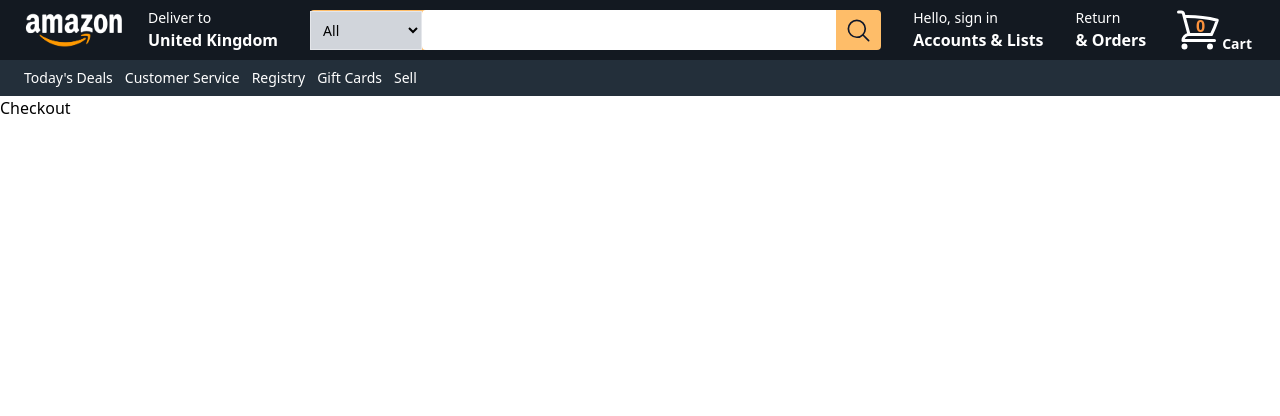
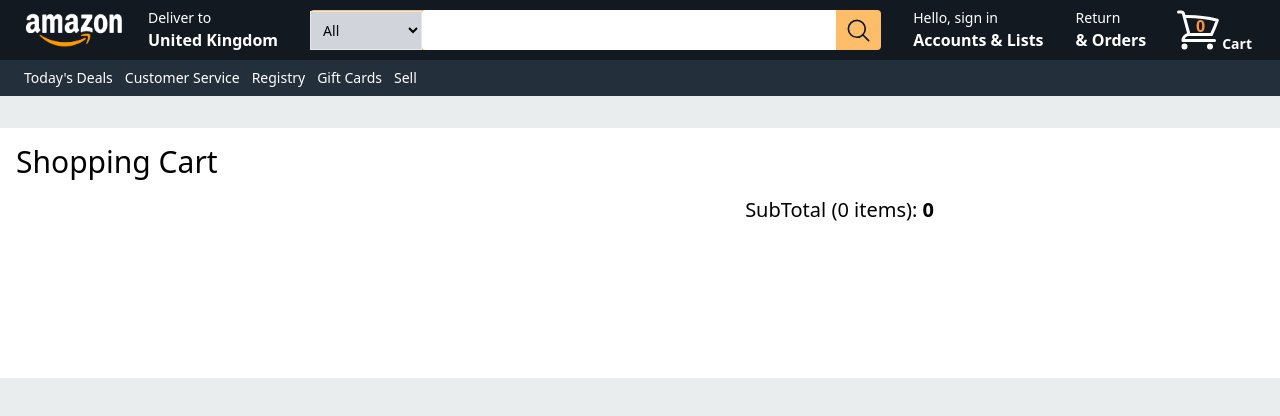
Before and after one commit to mookace/react-amazon-clone, a React (Create React App) app: page /checkout in a window 1280 px wide. Shown: the top 416 px of the page. Built offline with nearby package versions, Linux system fonts and the light colour scheme.

Commit message:
2hrs 58min

```diff
--- a/src/components/Checkout.jsx
+++ b/src/components/Checkout.jsx
@@ -1,7 +1,77 @@
-import React from 'react';
+import { useSelector } from 'react-redux';
+import { Link } from 'react-router-dom';
+import { ProductDetails } from './';
+import { GB_CURRENCY } from '../utils/Constants';
 
 function Checkout() {
-  return <div>Checkout</div>;
+  const products = useSelector((state) => state.cart.products);
+  const itemNumber = useSelector((state) => state.cart.productsNumber);
+  // const subTotal=
+
+  return (
+    <div className="h-screen bg-amazonclone-background">
+      <div className="min-w-[1000px] max-w-[1500px] m-auto pt-8">
+        <div className="grid grid-cols-8 bg-white gap-10">
+          {/* products */}
+          <div className="col-span-6">
+            <div className="text-2xl xl:text-3xl m-4">Shopping Cart</div>
+            {products.map((product) => {
+              return (
+                <div key={product.id}>
+                  <div className="grid grid-cols-12 divide-y divide-gray-400 mr-4">
+                    <div className="col-span-10 grid grid-cols-8 divide-y divide-gray-400">
+                      <div className="col-span-2">
+                        <Link to={`/product/${product.id}`}>
+                          <img
+                            className="p-4 m-auto"
+                            src={product.image_small}
+                            alt="loading..."
+                          />
+                        </Link>
+                      </div>
+                      <div className="col-span-6">
+                        <div className="font-medium text-black mt-2">
+                          <Link to={`/product/${product.id}`}>
+                            <ProductDetails product={product} ratings={false} />
+                          </Link>
+                        </div>
+                        <div>
+                          <button>Delete</button>
+                        </div>
+                        <div className="grid grid-cols-3 w-20 text-center">
+                          <div className="text-xl xl:text-2xl bg-gray-400 rounded">
+                            -
+                          </div>
+                          <div className="text-lg xl:text-xl bg-gray-200">
+                            {product.quantity}
+                          </div>
+                          <div className="text-xl xl:text-2xl bg-gray-400 rounded">
+                            +
+                          </div>
+                        </div>
+                      </div>
+                    </div>
+                    <div className="col-span-2">
+                      <div className="text-lg xl:text-xl mt-2 mr-4 font-semibold">
+                        {GB_CURRENCY.format(product.price)}
+                      </div>
+                    </div>
+                  </div>
+                </div>
+              );
+            })}
+
+            <div className="text-lg xl:text-xl text-right mb-4 mr-4">
+              SubTotal ({itemNumber} items):{' '}
+              <span className="font-semibold">0</span>
+            </div>
+          </div>
+          {/* checkout */}
+          <div className="col-span-2 bg-white rounded h-[250px]"></div>
+        </div>
+      </div>
+    </div>
+  );
 }
 
 export default Checkout;
```
